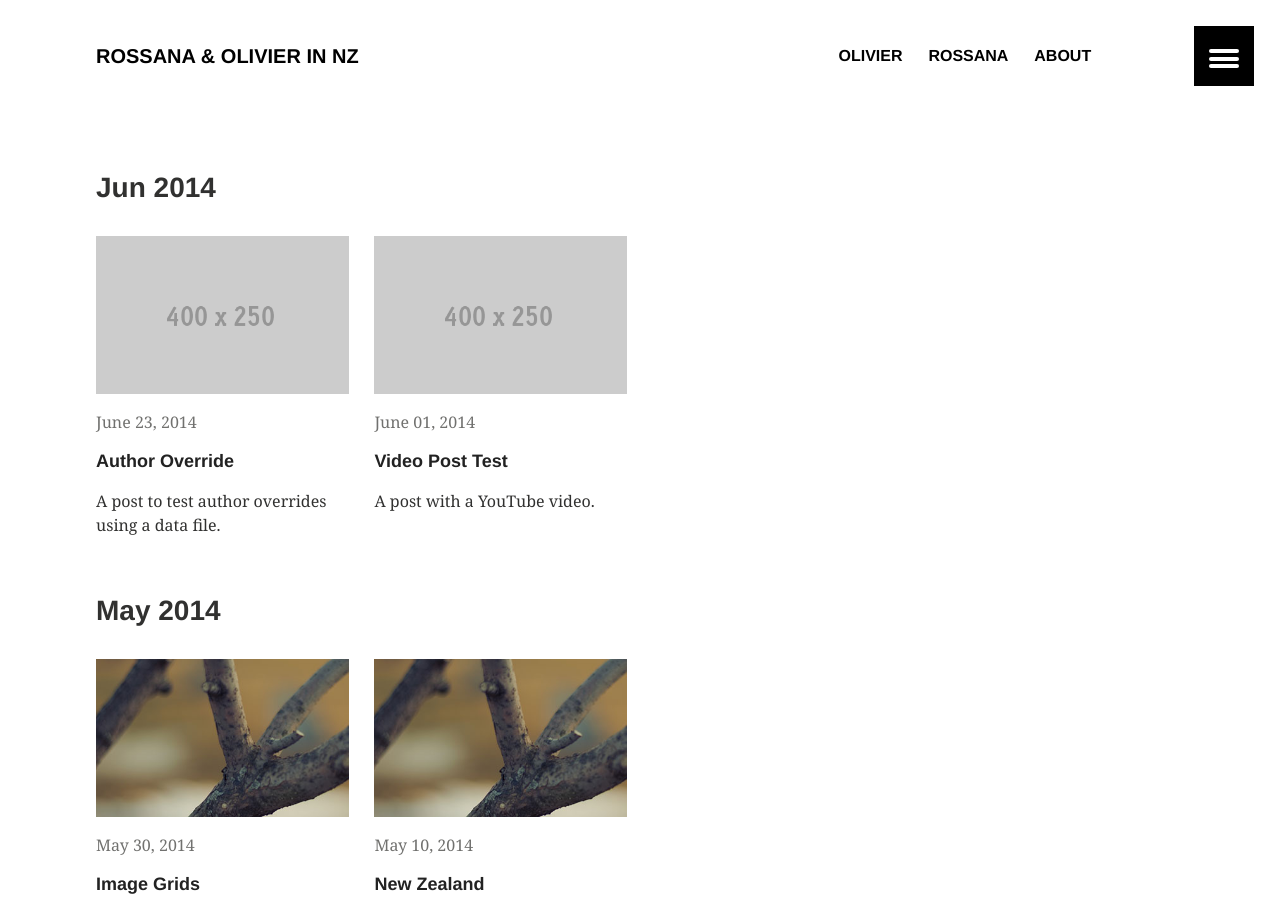
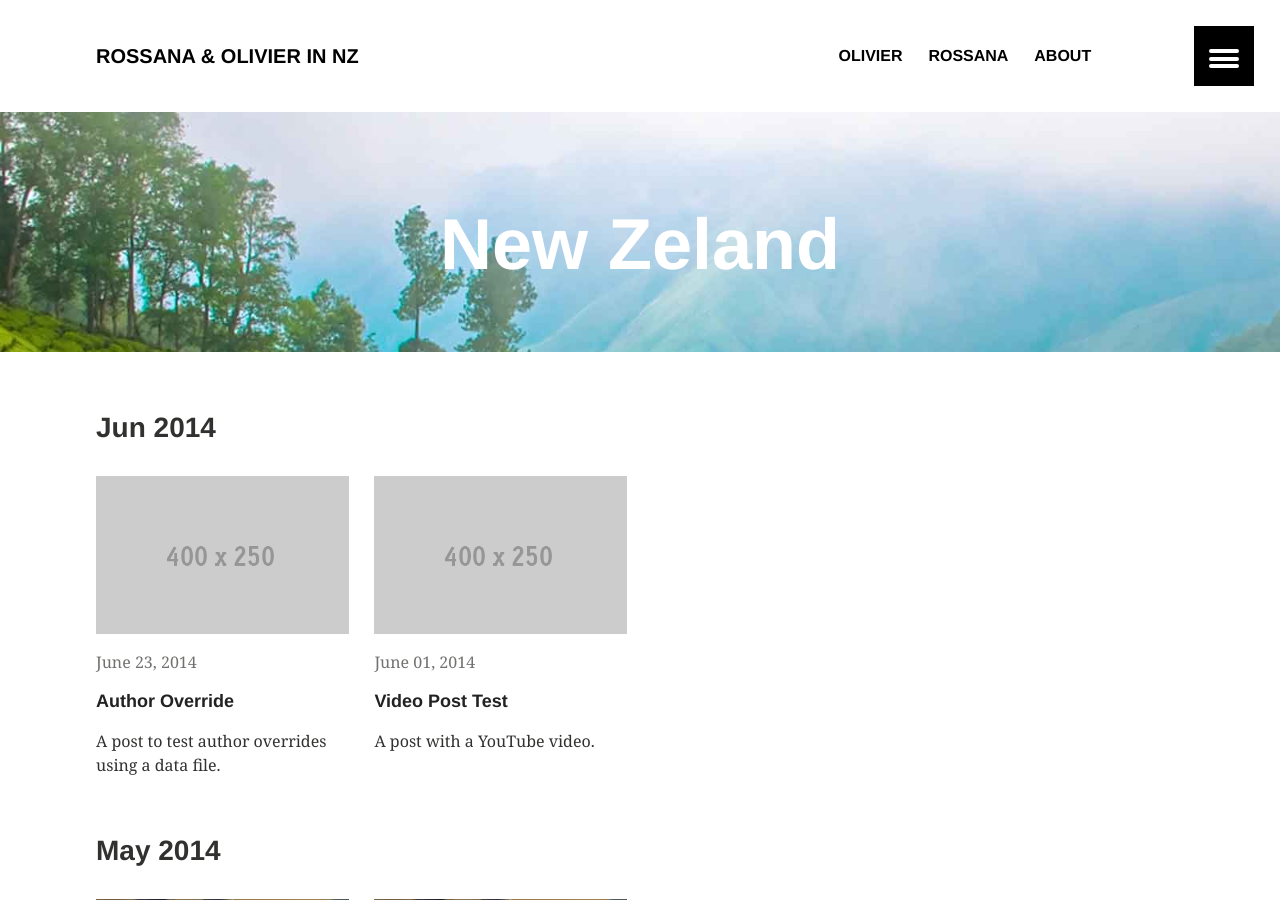
Before and after one commit to rokiwi/old, a Jekyll site: the page built from index.md, in a window 1280 px wide and 900 px high. Built offline with Jekyll 4.4.1, drawn with Linux system fonts in a browser that asks for light colours.

Commit message:
Commit 16

```diff
--- a/index.md
+++ b/index.md
@@ -1,7 +1,8 @@
 ---
 layout: home
 permalink: /
-
+image:
+  feature: main.jpg
 ---
 
 {% for post in site.posts %}
```
